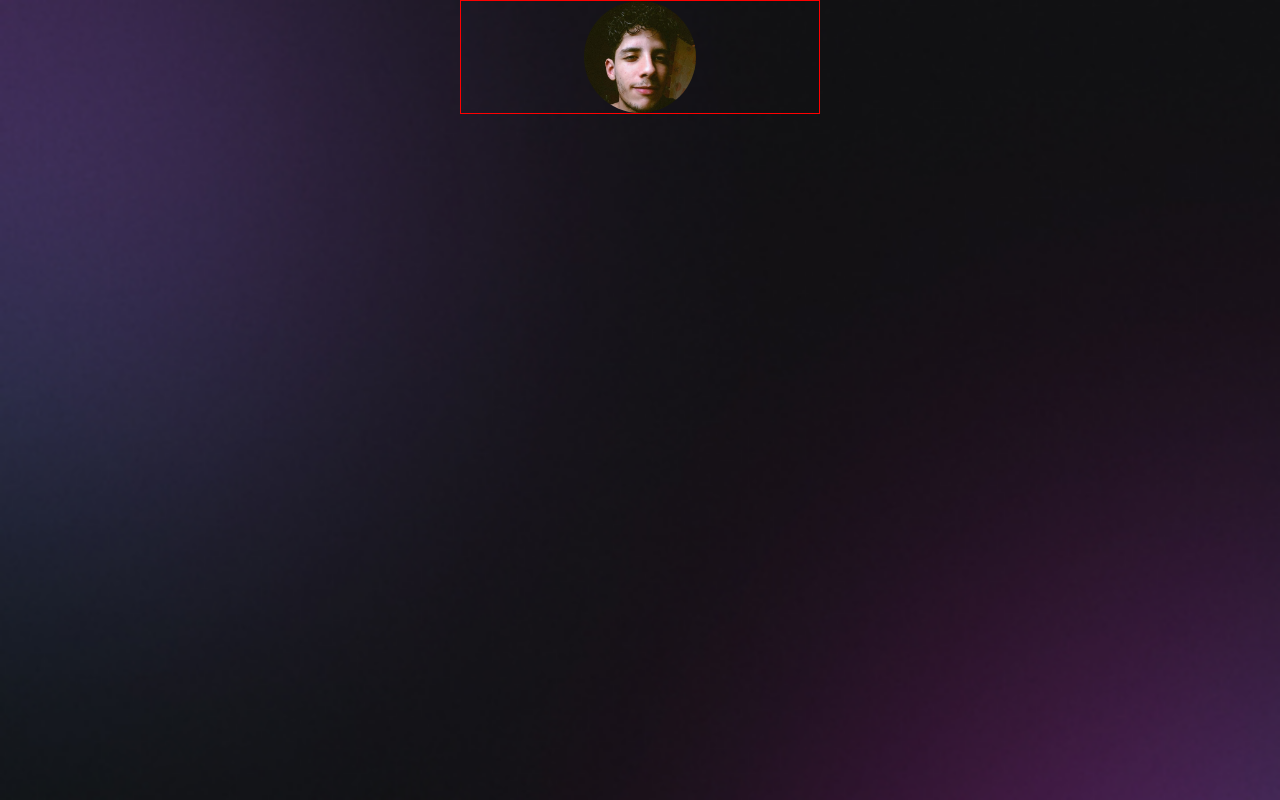
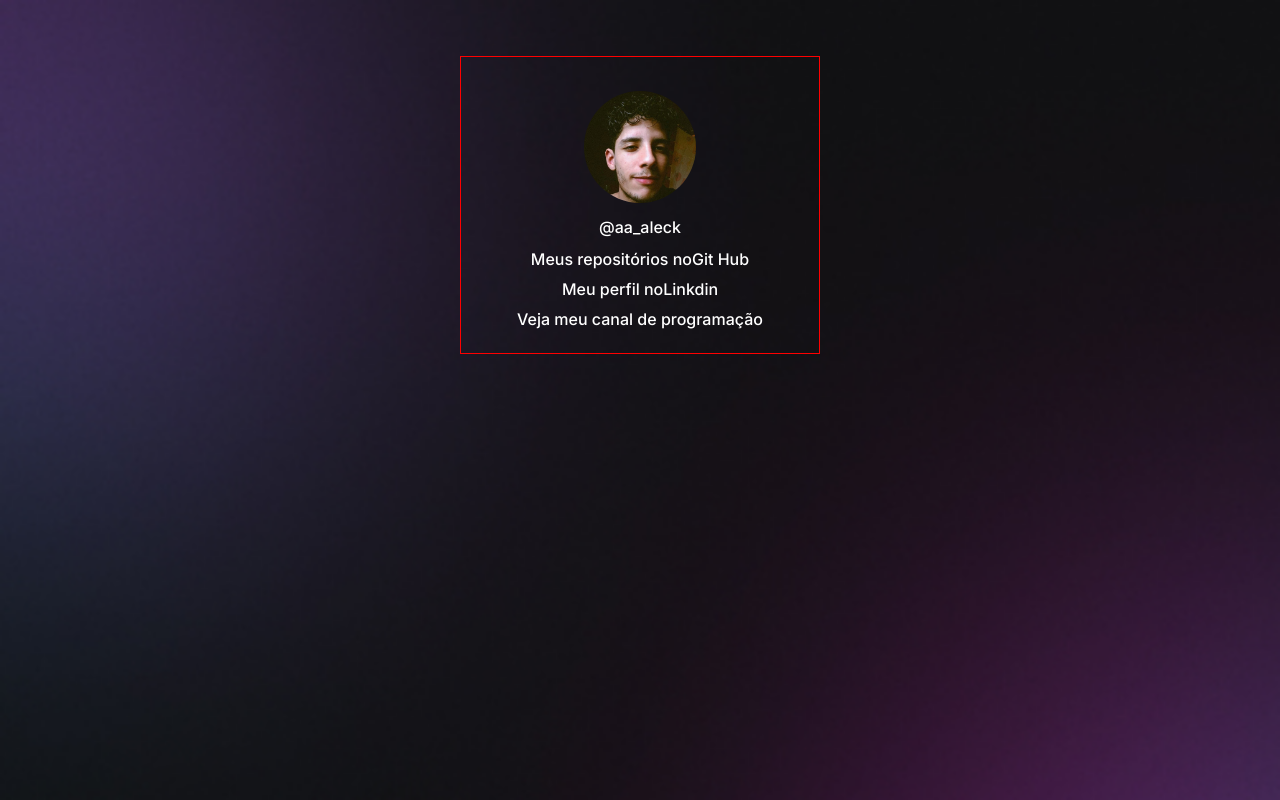
Before and after one commit to aaleckdev/Perfil-links, a plain HTML site: page index.html in a window 1280 px wide. Drawn offline with Linux system fonts and the light colour scheme.

Commit message:
criado a sessão de links

```diff
--- a/index.html
+++ b/index.html
@@ -13,6 +13,23 @@
     <div class="container">
       <div class="perfil">
         <img src="assets/assets/perfil.jpg" alt="perfil">
+        <p>@aa_aleck</p>
+
+        <div class="links">
+          <ul>
+            <li>
+              <a href="https://github.com/aaleckdev" target="_blank">Meus repositórios noGit Hub</a>
+            </li>
+
+            <li>
+              <a href="https://www.linkedin.com/in/alex-soares-lopes-448b79226/" target="_blank">Meu perfil noLinkdin</a>
+            </li>
+
+            <li>
+              <a href="https://www.youtube.com/channel/UCQMMeLhd7bTLwlwVBEpObjA" target="_blank">Veja meu canal de programação</a>
+            </li>
+          </ul>
+        </div>
       </div>
     </div>
   </body>
--- a/style.css
+++ b/style.css
@@ -3,6 +3,10 @@
     padding: 0;
     box-sizing: border-box;
     font-family: 'Inter', sans-serif;
+}
+
+:root {
+    --font-color: #fff;
 }
 
 body {
@@ -12,6 +16,7 @@ body {
     background-size: cover; */
 
     background: url(./assets/assets/bg-mobile.jpg) no-repeat top center/cover ;
+    color: var(--font-color);
 }
 
 .container {
@@ -19,18 +24,40 @@ body {
     /* height: 100vh; */
     display: flex;
     justify-content: center;
+    margin-top: 56px;
 }
 
 .perfil {
-    display: flex;
-    justify-content: center;
+   /*  display: flex;
+    justify-content: center; */
+    text-align: center;
     width: 360px;
     /* height: 712px; */
     border: 1px solid #ff0000;
+    padding: 24px;
 }
 
 .perfil img {
     width: 112px;
     height: 112px;
     border-radius: 100px;
+    text-align: center;
+    margin-top: 10px;
 }
+
+.perfil p {
+    margin-top: 8px;
+    font-weight: 500;
+    line-height: 24px;
+}
+
+.links ul li{
+    margin-top: 10px;
+    list-style-type: none;
+}
+
+.links a {
+    text-decoration: none;
+    color: var(--font-color);
+    line-height: 15px;
+}
```
